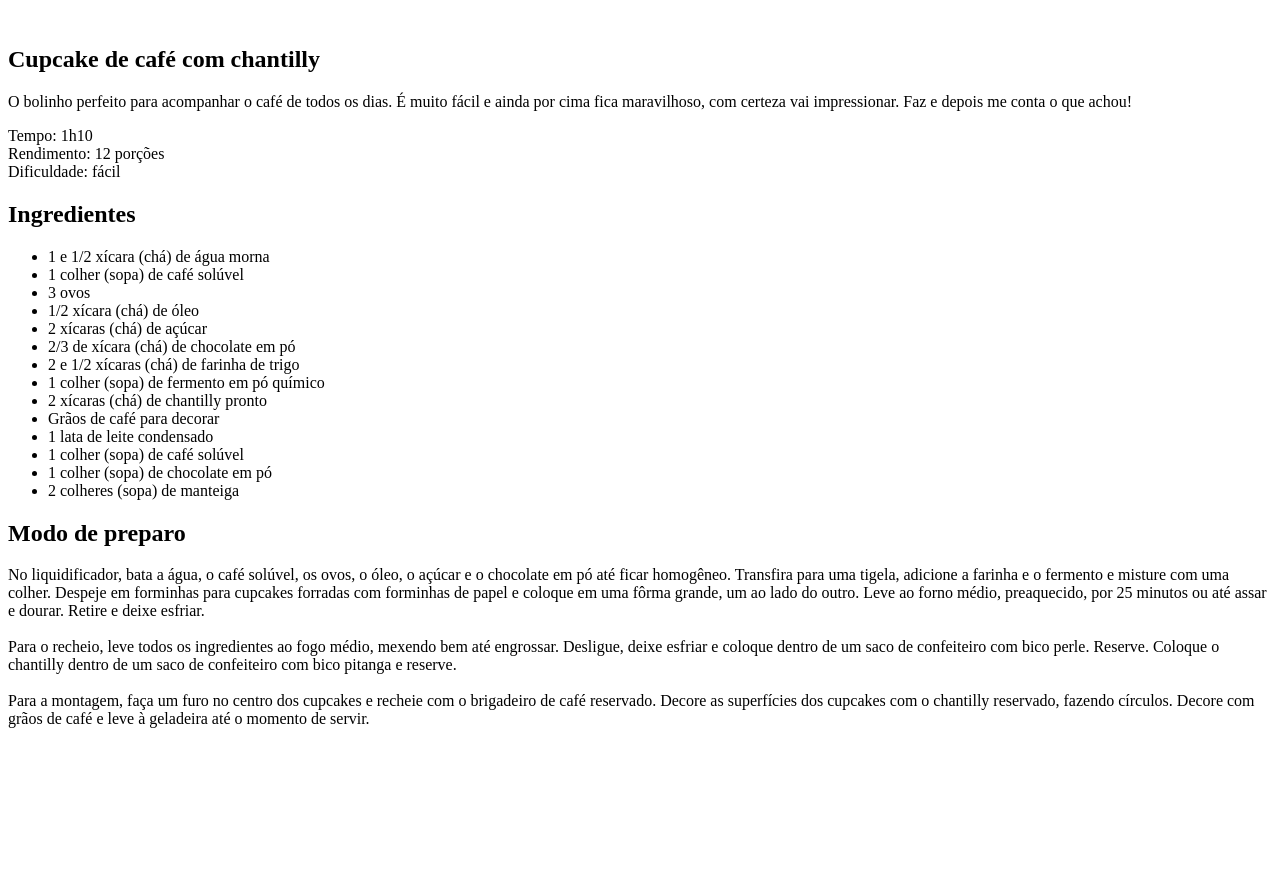
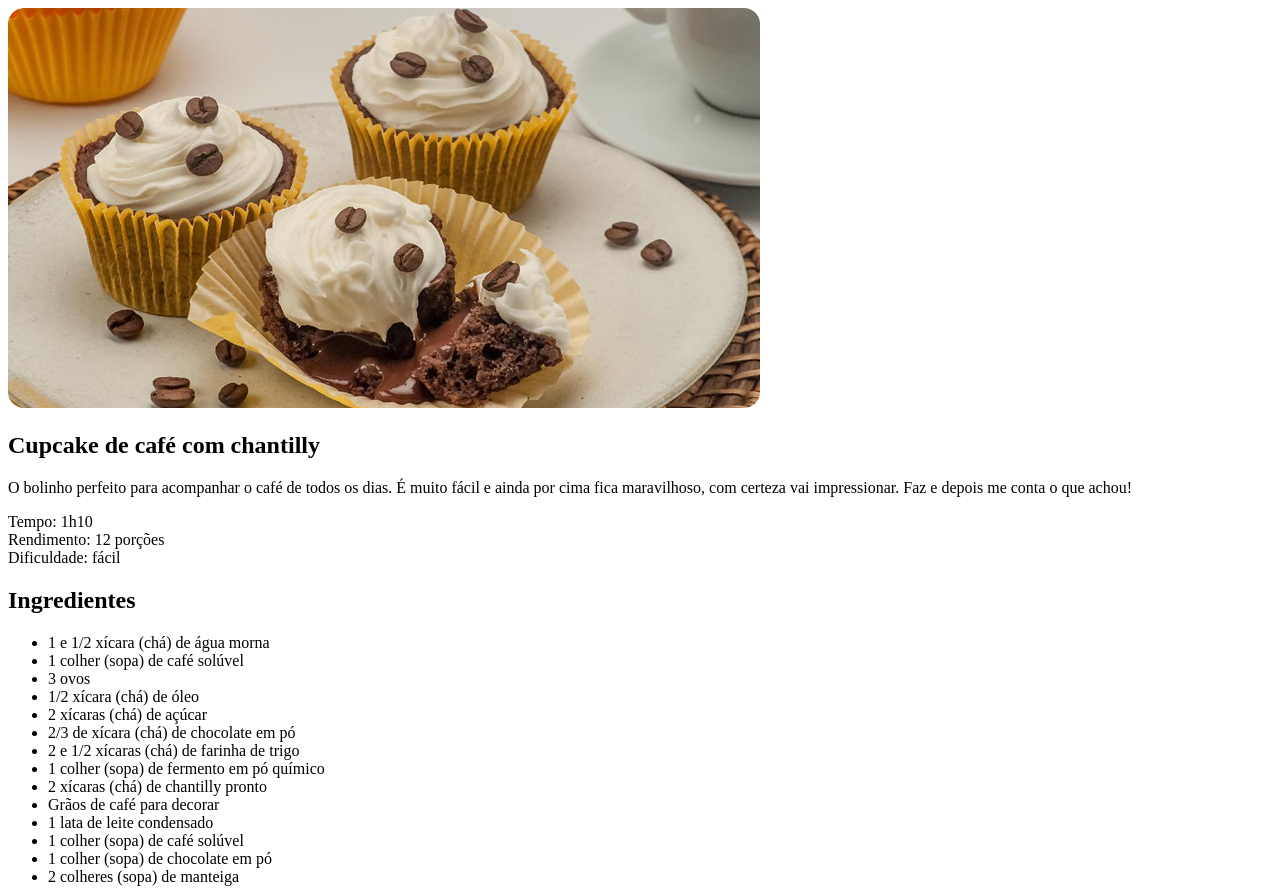
Before and after one commit to gugasantos24/Pagina-Receitas, a plain HTML site: page index.html in a window 1280 px wide. Shown: the top 889 px of the page. Before the commit the page ends 800 px from the top, so only its background shows below. Drawn offline with Linux system fonts and the light colour scheme.

Commit message:
Adicionando Imagens e estilo

```diff
--- a/index.html
+++ b/index.html
@@ -4,10 +4,11 @@
     <meta charset="UTF-8">
     <meta name="viewport" content="width=device-width, initial-scale=1.0">
     <title>Página de Receitas</title>
+    <link rel="stylesheet" href="./src/css/style.css">
 </head>
 <body>
     <div id="page">
-        <img src="" alt="">
+        <img src="./src/assets/main-image.jpg" alt="Imagem Cupcake">
         <main>
             <section id="about">
                 <h1>Cupcake de café com chantilly</h1>
--- a/src/css/style.css
+++ b/src/css/style.css
@@ -0,0 +1,3 @@
+img {
+    border-radius: 16px;
+}
```
Also changed, not shown: src/assets/bg-image.jpg (added), src/assets/main-image.jpg (added), 1 other file.
